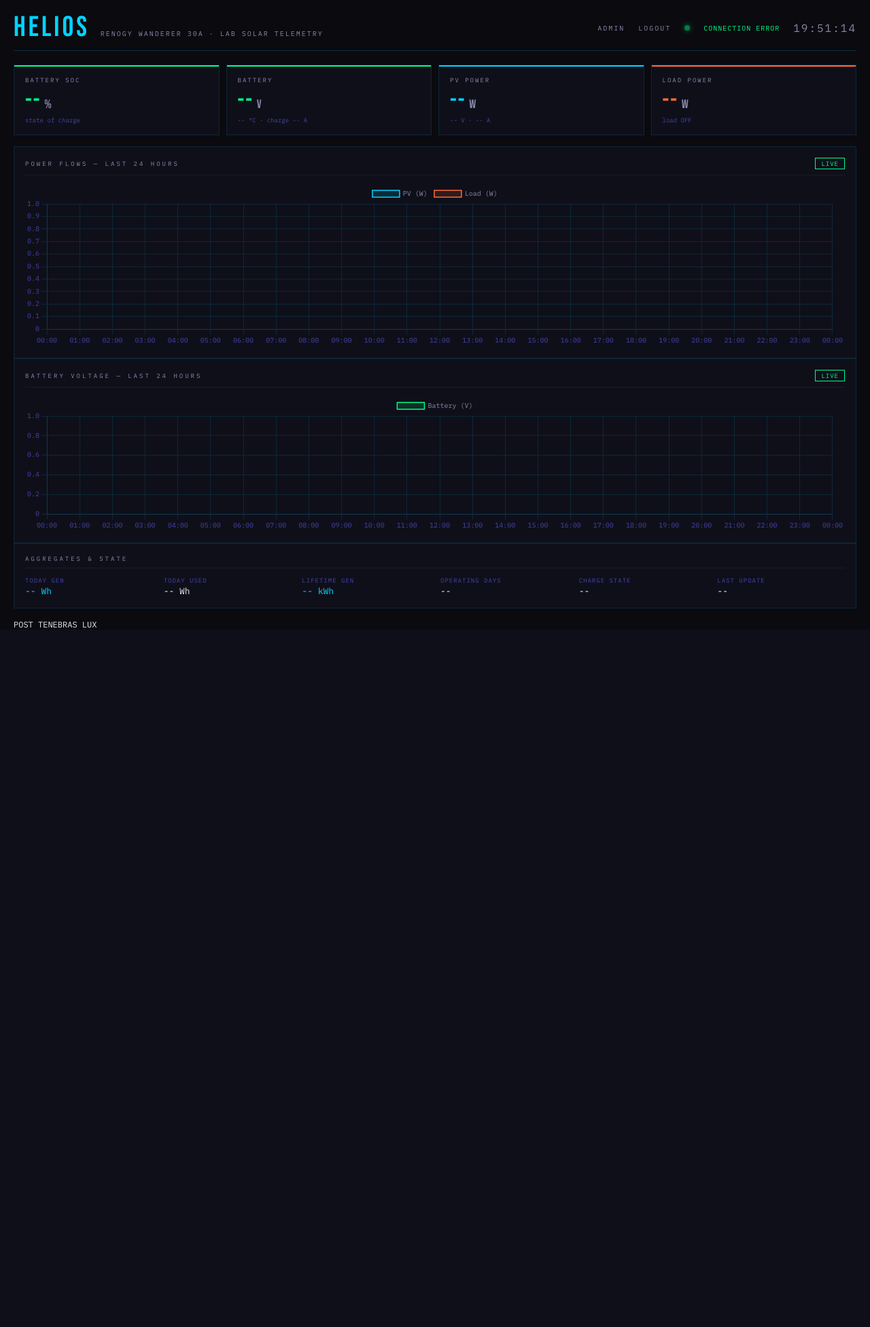
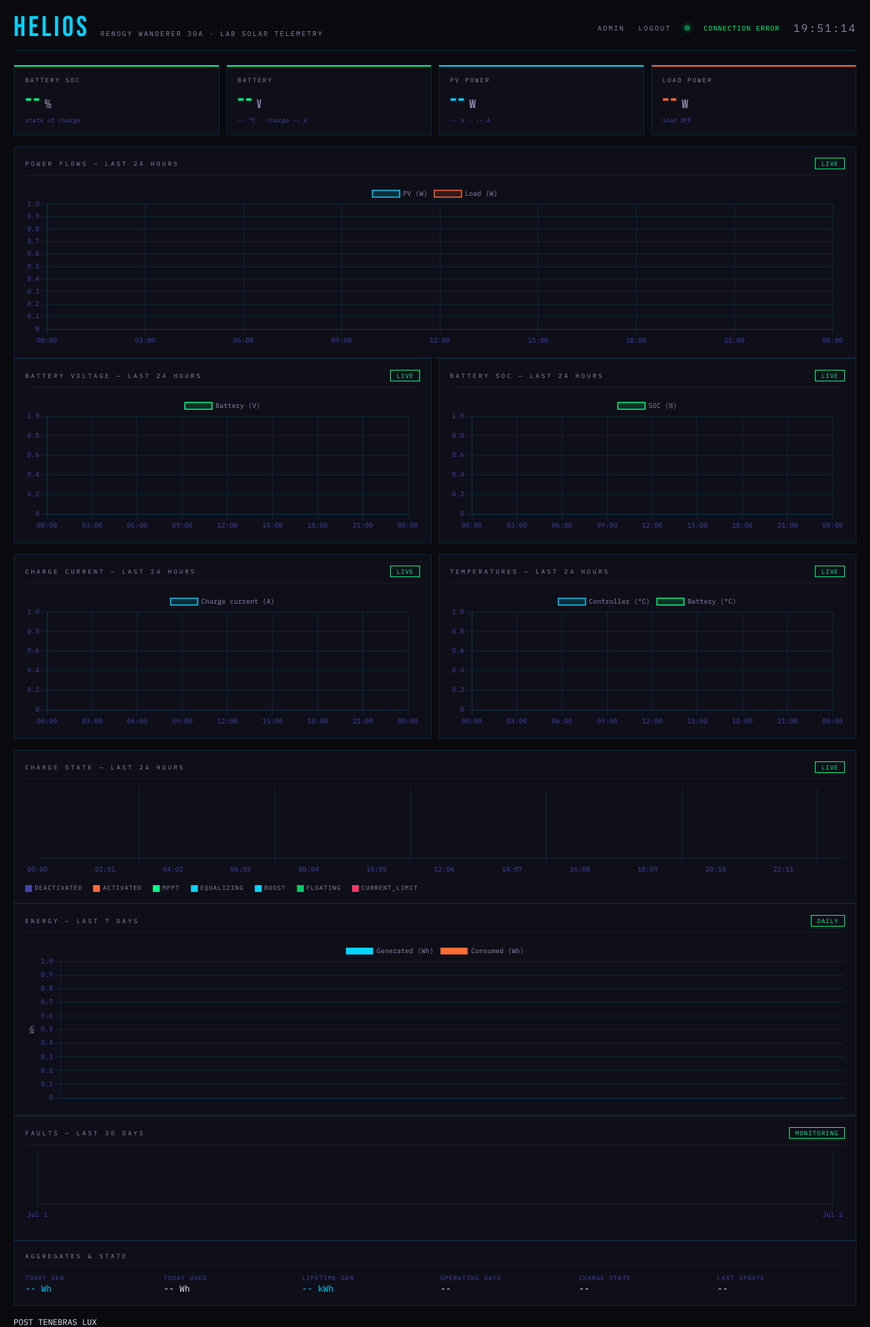
Before and after one commit to SuperAngryMonkey/helios, a Flask app: template web/templates/index.html in a window 1280 px wide. Shown: the whole page at 68% size. Before the commit the page ends 924 px from the top, so only its background shows below. Run offline with Flask 3, Linux system fonts and the light colour scheme; the template is opened without the code that fills it, so the values that code supplies are empty; parts of the project's set-up code (start-up, migrations or seed data) failed here and were passed over; some libraries are stand-ins or nearby versions.

Commit message:
v0.3.0 — six new dashboard charts
- Battery SOC 24h (line)
- Charge current 24h (line)
- Temperatures 24h (controller + battery, 2 lines)
- Charge state 24h (color-coded 5-min buckets)
- 7-day energy (grouped bar, gen vs used)
- Faults 30d (sparse scatter + latest-5 text list)

/api/timeseries extended with charge_i, battery_temp_c,
controller_temp_c, and charge_state. Uses mode() WITHIN GROUP
for charge state aggregation across 5-min buckets.

charts.js refactored to share baseTimeOpts() and line() helpers.
TIME_FORMATS constant covers every time unit Chart.js may auto-select
so axes stay in HH:mm regardless of data density.

ADR-0005 captures chart selection, aggregation rationale, and
the color palette for charge states.

```diff
--- a/web/app.py
+++ b/web/app.py
@@ -142,10 +142,14 @@ def api_timeseries():
         cur.execute("""
             SELECT
                 to_timestamp(floor(extract(epoch FROM ts) / %s) * %s) AS bucket,
-                avg(pv_w)::int AS pv_w,
+                avg(pv_w)::int   AS pv_w,
                 avg(load_w)::int AS load_w,
                 avg(battery_v)::numeric(4,2) AS battery_v,
-                avg(battery_soc)::int AS battery_soc
+                avg(battery_soc)::int        AS battery_soc,
+                avg(charge_i)::numeric(5,2)  AS charge_i,
+                avg(battery_temp_c)::int     AS battery_temp_c,
+                avg(controller_temp_c)::int  AS controller_temp_c,
+                mode() WITHIN GROUP (ORDER BY charge_state) AS charge_state
             FROM telemetry
             WHERE ts > now() - (%s || ' hours')::interval
             GROUP BY bucket
@@ -155,6 +159,7 @@ def api_timeseries():
         for r in rows:
             r["bucket"] = r["bucket"].isoformat()
             r["battery_v"] = _float(r["battery_v"])
+            r["charge_i"]  = _float(r["charge_i"])
         return jsonify(rows)
 
 
--- a/web/static/js/charts.js
+++ b/web/static/js/charts.js
@@ -1,26 +1,63 @@
+// ---------------------------------------------------------------------------
+// helios/charts.js — Monkey-themed Chart.js dashboard, 30 s refresh.
+// ---------------------------------------------------------------------------
+
 const C = {
-  acc:    '#00d4ff',
-  acc2:   '#ff6b35',
-  acc3:   '#00ff88',
-  danger: '#ff3366',
+  acc:    '#00d4ff',   // cyan
+  acc2:   '#ff6b35',   // orange
+  acc3:   '#00ff88',   // green
+  acc3b:  '#00cc66',   // muted green (float state)
+  danger: '#ff3366',   // red
   txt:    '#e8e8f0',
   txt2:   '#8888aa',
   txt3:   '#4444aa',
   border: 'rgba(0, 212, 255, 0.12)',
 };
+
+// Charge state → { color, label } for the state timeline
+const STATE_STYLE = {
+  0: { color: C.txt3,   label: 'deactivated'   },
+  1: { color: C.acc2,   label: 'activated'     },
+  2: { color: C.acc3,   label: 'mppt'          },
+  3: { color: C.acc,    label: 'equalizing'    },
+  4: { color: C.acc,    label: 'boost'         },
+  5: { color: C.acc3b,  label: 'floating'      },
+  6: { color: C.danger, label: 'current_limit' },
+};
+
 Chart.defaults.color = C.txt2;
 Chart.defaults.borderColor = C.border;
 Chart.defaults.font.family = "'IBM Plex Mono', monospace";
 Chart.defaults.font.size = 10;
 
-let powerChart, batteryChart;
+// Time-axis label formats. Chart.js auto-selects a unit (second, minute,
+// hour, day, ...) based on data density; if we don't define the format
+// for the chosen unit, it falls back to a locale-default like "3:35:00 p.m."
+// which breaks the monospaced look. Cover every unit Chart.js might pick.
+const TIME_FORMATS = {
+  millisecond: 'HH:mm:ss',
+  second:      'HH:mm:ss',
+  minute:      'HH:mm',
+  hour:        'HH:mm',
+  day:         'MMM d',
+  week:        'MMM d',
+  month:       'MMM',
+  quarter:     'QQQ',
+  year:        'yyyy',
+};
 
-function initCharts() {
-  const base = {
+let powerChart, batteryChart, socChart, chargeIChart, tempChart, stateChart, energyChart, faultChart;
+
+// ---------------------------------------------------------------------------
+// Chart initialization
+// ---------------------------------------------------------------------------
+
+function baseTimeOpts() {
+  return {
     responsive: true, maintainAspectRatio: false,
     interaction: { mode: 'index', intersect: false },
     scales: {
-      x: { type: 'time', time: { displayFormats: { hour: 'HH:mm', minute: 'HH:mm' } }, grid: { color: C.border }, ticks: { color: C.txt3 } },
+      x: { type: 'time', time: { displayFormats: TIME_FORMATS }, grid: { color: C.border }, ticks: { color: C.txt3, maxRotation: 0, autoSkip: true, maxTicksLimit: 12 } },
       y: { grid: { color: C.border }, ticks: { color: C.txt3 }, beginAtZero: true },
     },
     plugins: {
@@ -28,74 +65,243 @@ function initCharts() {
       tooltip: { backgroundColor: '#0f0f1a', borderColor: C.border, borderWidth: 1, titleColor: C.txt, bodyColor: C.txt },
     },
   };
+}
+
+function line(id, color, label) {
+  return new Chart(document.getElementById(id), {
+    type: 'line',
+    data: { datasets: [{ label, data: [], borderColor: color, backgroundColor: color + '22', fill: true, tension: 0.2, pointRadius: 0, borderWidth: 1.5 }] },
+    options: baseTimeOpts(),
+  });
+}
+
+function initCharts() {
+  // Power flows — 2 series, cyan + orange
   powerChart = new Chart(document.getElementById('chart-power'), {
     type: 'line',
     data: { datasets: [
       { label: 'PV (W)',   data: [], borderColor: C.acc,  backgroundColor: C.acc + '22',  fill: true, tension: 0.2, pointRadius: 0, borderWidth: 1.5 },
       { label: 'Load (W)', data: [], borderColor: C.acc2, backgroundColor: C.acc2 + '22', fill: true, tension: 0.2, pointRadius: 0, borderWidth: 1.5 },
     ]},
-    options: base,
+    options: baseTimeOpts(),
   });
+
   batteryChart = new Chart(document.getElementById('chart-battery'), {
     type: 'line',
+    data: { datasets: [{ label: 'Battery (V)', data: [], borderColor: C.acc3, backgroundColor: C.acc3 + '22', fill: true, tension: 0.2, pointRadius: 0, borderWidth: 1.5 }] },
+    options: { ...baseTimeOpts(), scales: { ...baseTimeOpts().scales, y: { ...baseTimeOpts().scales.y, beginAtZero: false } } },
+  });
+
+  socChart      = line('chart-soc',       C.acc3, 'SOC (%)');
+  socChart.options.scales.y.max = 100;
+
+  chargeIChart  = line('chart-charge-i',  C.acc,  'Charge current (A)');
+
+  // Temps — 2 series
+  tempChart = new Chart(document.getElementById('chart-temp'), {
+    type: 'line',
     data: { datasets: [
-      { label: 'Battery (V)', data: [], borderColor: C.acc3, backgroundColor: C.acc3 + '22', fill: true, tension: 0.2, pointRadius: 0, borderWidth: 1.5 },
+      { label: 'Controller (°C)', data: [], borderColor: C.acc,  backgroundColor: C.acc  + '22', fill: true, tension: 0.2, pointRadius: 0, borderWidth: 1.5 },
+      { label: 'Battery (°C)',    data: [], borderColor: C.acc3, backgroundColor: C.acc3 + '22', fill: true, tension: 0.2, pointRadius: 0, borderWidth: 1.5 },
     ]},
-    options: { ...base, scales: { ...base.scales, y: { ...base.scales.y, beginAtZero: false } } },
+    options: { ...baseTimeOpts(), scales: { ...baseTimeOpts().scales, y: { ...baseTimeOpts().scales.y, beginAtZero: false } } },
+  });
+
+  // Charge state — bar per bucket, colored by state, constant height
+  stateChart = new Chart(document.getElementById('chart-state'), {
+    type: 'bar',
+    data: { datasets: [{ label: 'state', data: [], backgroundColor: [], borderWidth: 0, barPercentage: 1.02, categoryPercentage: 1.0 }] },
+    options: {
+      responsive: true, maintainAspectRatio: false,
+      scales: {
+        x: { type: 'time', time: { displayFormats: TIME_FORMATS }, grid: { color: C.border }, ticks: { color: C.txt3, maxRotation: 0, autoSkip: true, maxTicksLimit: 12 } },
+        y: { display: false, min: 0, max: 1 },
+      },
+      plugins: {
+        legend: { display: false },
+        tooltip: {
+          backgroundColor: '#0f0f1a', borderColor: C.border, borderWidth: 1, titleColor: C.txt, bodyColor: C.txt,
+          callbacks: {
+            label: (ctx) => {
+              const state = ctx.dataset._states?.[ctx.dataIndex];
+              return STATE_STYLE[state]?.label?.toUpperCase() || 'unknown';
+            },
+          },
+        },
+      },
+    },
+  });
+
+  // 7-day energy — grouped bar, gen + used
+  energyChart = new Chart(document.getElementById('chart-energy'), {
+    type: 'bar',
+    data: { labels: [], datasets: [
+      { label: 'Generated (Wh)', data: [], backgroundColor: C.acc,  borderWidth: 0 },
+      { label: 'Consumed (Wh)',  data: [], backgroundColor: C.acc2, borderWidth: 0 },
+    ]},
+    options: {
+      responsive: true, maintainAspectRatio: false,
+      scales: {
+        x: { grid: { color: C.border }, ticks: { color: C.txt3 } },
+        y: { grid: { color: C.border }, ticks: { color: C.txt3 }, beginAtZero: true, title: { display: true, text: 'Wh', color: C.txt2 } },
+      },
+      plugins: {
+        legend: { labels: { color: C.txt2, font: { size: 10 } } },
+        tooltip: { backgroundColor: '#0f0f1a', borderColor: C.border, borderWidth: 1, titleColor: C.txt, bodyColor: C.txt },
+      },
+    },
+  });
+
+  // Fault timeline — sparse scatter over 30 days
+  faultChart = new Chart(document.getElementById('chart-faults'), {
+    type: 'scatter',
+    data: { datasets: [{ label: 'Faults', data: [], backgroundColor: C.danger, borderColor: C.danger, pointRadius: 5, pointHoverRadius: 7 }] },
+    options: {
+      responsive: true, maintainAspectRatio: false,
+      scales: {
+        x: { type: 'time', time: { unit: 'day', displayFormats: TIME_FORMATS }, grid: { color: C.border }, ticks: { color: C.txt3, maxRotation: 0 } },
+        y: { display: false, min: 0, max: 1 },
+      },
+      plugins: {
+        legend: { display: false },
+        tooltip: {
+          backgroundColor: '#0f0f1a', borderColor: C.border, borderWidth: 1, titleColor: C.txt, bodyColor: C.txt,
+          callbacks: {
+            label: (ctx) => ctx.raw.description || 'fault',
+          },
+        },
+      },
+    },
   });
 }
 
+// ---------------------------------------------------------------------------
+// Small helpers
+// ---------------------------------------------------------------------------
+
 function tickClock() {
-  const d = new Date();
-  document.getElementById('clock').textContent = d.toLocaleTimeString('en-US', { hour12: false });
+  document.getElementById('clock').textContent = new Date().toLocaleTimeString('en-US', { hour12: false });
 }
 
 function setStatus(ok, txt) {
   const dot = document.getElementById('status-dot');
-  const t = document.getElementById('status-txt');
+  const t   = document.getElementById('status-txt');
   if (ok) { dot.classList.remove('err'); t.classList.remove('err'); t.textContent = txt || 'NOMINAL'; }
   else    { dot.classList.add('err');    t.classList.add('err');    t.textContent = txt || 'ERROR'; }
 }
 
+// ---------------------------------------------------------------------------
+// Data fetch + populate
+// ---------------------------------------------------------------------------
+
 async function refresh() {
   try {
-    const [rt, ts, daily, lt] = await Promise.all([
+    const [rt, ts, daily, lt, ev] = await Promise.all([
       fetch('/api/realtime').then(r => r.json()),
       fetch('/api/timeseries?hours=24').then(r => r.json()),
-      fetch('/api/daily?days=1').then(r => r.json()),
+      fetch('/api/daily?days=7').then(r => r.json()),
       fetch('/api/lifetime').then(r => r.json()),
+      fetch('/api/events?limit=100').then(r => r.json()),
     ]);
 
+    // --- Realtime tiles ---
     if (rt) {
-      document.getElementById('soc').textContent       = rt.battery_soc ?? '--';
-      document.getElementById('batt-v').textContent    = rt.battery_v?.toFixed(1) ?? '--';
-      document.getElementById('batt-temp').textContent = rt.battery_temp_c ?? '--';
-      document.getElementById('charge-i').textContent  = rt.charge_i?.toFixed(2) ?? '--';
-      document.getElementById('pv-w').textContent      = rt.pv_w ?? '--';
-      document.getElementById('pv-v').textContent      = rt.pv_v?.toFixed(1) ?? '--';
-      document.getElementById('pv-i').textContent      = rt.pv_i?.toFixed(2) ?? '--';
-      document.getElementById('load-w').textContent    = rt.load_w ?? '--';
-      document.getElementById('load-state').textContent = 'load ' + (rt.load_on ? 'ON' : 'OFF');
-      document.getElementById('charge-state').textContent = (rt.charge_state_label ?? '--').toUpperCase();
-      document.getElementById('last-update').textContent = new Date(rt.ts).toLocaleTimeString('en-US', { hour12: false });
+      document.getElementById('soc').textContent           = rt.battery_soc ?? '--';
+      document.getElementById('batt-v').textContent        = rt.battery_v?.toFixed(1) ?? '--';
+      document.getElementById('batt-temp').textContent     = rt.battery_temp_c ?? '--';
+      document.getElementById('charge-i').textContent      = rt.charge_i?.toFixed(2) ?? '--';
+      document.getElementById('pv-w').textContent          = rt.pv_w ?? '--';
+      document.getElementById('pv-v').textContent          = rt.pv_v?.toFixed(1) ?? '--';
+      document.getElementById('pv-i').textContent          = rt.pv_i?.toFixed(2) ?? '--';
+      document.getElementById('load-w').textContent        = rt.load_w ?? '--';
+      document.getElementById('load-state').textContent    = 'load ' + (rt.load_on ? 'ON' : 'OFF');
+      document.getElementById('charge-state').textContent  = (rt.charge_state_label ?? '--').toUpperCase();
+      document.getElementById('last-update').textContent   = new Date(rt.ts).toLocaleTimeString('en-US', { hour12: false });
       setStatus(true);
     }
+
+    // --- Timeseries — 8 datasets across 6 charts ---
     if (ts && ts.length) {
+      const pts = ts.map(r => r.bucket);
+
       powerChart.data.datasets[0].data   = ts.map(r => ({ x: r.bucket, y: r.pv_w }));
       powerChart.data.datasets[1].data   = ts.map(r => ({ x: r.bucket, y: r.load_w }));
       powerChart.update('none');
+
       batteryChart.data.datasets[0].data = ts.map(r => ({ x: r.bucket, y: r.battery_v }));
       batteryChart.update('none');
+
+      socChart.data.datasets[0].data     = ts.map(r => ({ x: r.bucket, y: r.battery_soc }));
+      socChart.update('none');
+
+      chargeIChart.data.datasets[0].data = ts.map(r => ({ x: r.bucket, y: r.charge_i }));
+      chargeIChart.update('none');
+
+      tempChart.data.datasets[0].data    = ts.map(r => ({ x: r.bucket, y: r.controller_temp_c }));
+      tempChart.data.datasets[1].data    = ts.map(r => ({ x: r.bucket, y: r.battery_temp_c }));
+      tempChart.update('none');
+
+      // Charge state — constant-height bar per bucket, colored per state
+      stateChart.data.datasets[0].data   = ts.map(r => ({ x: r.bucket, y: 1 }));
+      stateChart.data.datasets[0].backgroundColor = ts.map(r => STATE_STYLE[r.charge_state]?.color || C.txt3);
+      stateChart.data.datasets[0]._states = ts.map(r => r.charge_state);
+      stateChart.update('none');
     }
+
+    // --- 7-day energy bar ---
     if (daily && daily.length) {
-      const today = daily.find(d => d.date === new Date().toISOString().slice(0,10)) || daily[0];
+      const ordered = [...daily].reverse();  // API returns DESC; chart wants ASC
+      const labels = ordered.map(d => {
+        const dt = new Date(d.date);
+        return dt.toLocaleDateString('en-US', { month: 'short', day: 'numeric' });
+      });
+      energyChart.data.labels = labels;
+      energyChart.data.datasets[0].data = ordered.map(d => d.generated_wh ?? 0);
+      energyChart.data.datasets[1].data = ordered.map(d => d.consumed_wh  ?? 0);
+      energyChart.update('none');
+
+      // Today's numbers in the aggregate strip
+      const today = daily.find(d => d.date === new Date().toISOString().slice(0, 10)) || daily[0];
       document.getElementById('today-gen').textContent  = today.generated_wh ?? '--';
-      document.getElementById('today-used').textContent = today.consumed_wh ?? '--';
+      document.getElementById('today-used').textContent = today.consumed_wh  ?? '--';
     }
+
+    // --- Lifetime counters ---
     if (lt) {
       document.getElementById('lifetime-gen').textContent = (lt.cumulative_gen_wh / 1000).toFixed(2);
       document.getElementById('ops-days').textContent     = lt.operating_days ?? '--';
     }
+
+    // --- Fault timeline + list ---
+    if (ev) {
+      // Filter to actual faults (non-zero fault_word); skip the "cleared" rows
+      const cutoffMs = Date.now() - 30 * 24 * 3600 * 1000;
+      const faults = ev.filter(e => e.fault_word && e.fault_word !== 0 && new Date(e.ts).getTime() >= cutoffMs);
+
+      faultChart.data.datasets[0].data = faults.map(e => ({
+        x: e.ts, y: 0.5, description: e.description || `fault 0x${(e.fault_word).toString(16).padStart(8, '0')}`,
+      }));
+      faultChart.update('none');
+
+      const badge = document.getElementById('fault-badge');
+      const list  = document.getElementById('fault-list');
+      if (faults.length === 0) {
+        badge.textContent = 'CLEAR';
+        badge.className = 'panel-badge live';
+        list.innerHTML = '<span style="color: var(--txt3);">No faults recorded in the last 30 days.</span>';
+      } else {
+        badge.textContent = `${faults.length} EVENT${faults.length > 1 ? 'S' : ''}`;
+        badge.className = 'panel-badge warn';
+        // Latest 5 faults in the list
+        const rows = faults.slice(0, 5).map(e => {
+          const dt = new Date(e.ts).toLocaleString('en-US', { hour12: false });
+          const desc = e.description || `0x${(e.fault_word).toString(16).padStart(8, '0')}`;
+          return `<div><span style="color: var(--danger);">${dt}</span> · ${desc}</div>`;
+        });
+        list.innerHTML = rows.join('');
+      }
+    }
+
   } catch (e) {
     console.error('refresh failed', e);
     setStatus(false, 'CONNECTION ERROR');
--- a/web/templates/index.html
+++ b/web/templates/index.html
@@ -46,12 +46,72 @@
   <div style="height: 240px; position: relative;"><canvas id="chart-power"></canvas></div>
 </div>
 
+<div class="grid2">
+  <div class="panel">
+    <div class="panel-hdr">
+      <div class="panel-title">Battery Voltage — Last 24 Hours</div>
+      <div class="panel-badge live">LIVE</div>
+    </div>
+    <div style="height: 200px; position: relative;"><canvas id="chart-battery"></canvas></div>
+  </div>
+  <div class="panel">
+    <div class="panel-hdr">
+      <div class="panel-title">Battery SOC — Last 24 Hours</div>
+      <div class="panel-badge live">LIVE</div>
+    </div>
+    <div style="height: 200px; position: relative;"><canvas id="chart-soc"></canvas></div>
+  </div>
+</div>
+
+<div class="grid2">
+  <div class="panel">
+    <div class="panel-hdr">
+      <div class="panel-title">Charge Current — Last 24 Hours</div>
+      <div class="panel-badge live">LIVE</div>
+    </div>
+    <div style="height: 200px; position: relative;"><canvas id="chart-charge-i"></canvas></div>
+  </div>
+  <div class="panel">
+    <div class="panel-hdr">
+      <div class="panel-title">Temperatures — Last 24 Hours</div>
+      <div class="panel-badge live">LIVE</div>
+    </div>
+    <div style="height: 200px; position: relative;"><canvas id="chart-temp"></canvas></div>
+  </div>
+</div>
+
 <div class="panel">
   <div class="panel-hdr">
-    <div class="panel-title">Battery Voltage — Last 24 Hours</div>
+    <div class="panel-title">Charge State — Last 24 Hours</div>
     <div class="panel-badge live">LIVE</div>
   </div>
-  <div style="height: 200px; position: relative;"><canvas id="chart-battery"></canvas></div>
+  <div style="height: 130px; position: relative;"><canvas id="chart-state"></canvas></div>
+  <div style="display: flex; gap: 16px; margin-top: 12px; flex-wrap: wrap; font-size: 9px; color: var(--txt2); letter-spacing: 1px; text-transform: uppercase;">
+    <span><span style="display:inline-block; width:10px; height:10px; background:var(--txt3); vertical-align:middle; margin-right:4px;"></span>deactivated</span>
+    <span><span style="display:inline-block; width:10px; height:10px; background:var(--acc2); vertical-align:middle; margin-right:4px;"></span>activated</span>
+    <span><span style="display:inline-block; width:10px; height:10px; background:var(--acc3); vertical-align:middle; margin-right:4px;"></span>mppt</span>
+    <span><span style="display:inline-block; width:10px; height:10px; background:var(--acc); vertical-align:middle; margin-right:4px;"></span>equalizing</span>
+    <span><span style="display:inline-block; width:10px; height:10px; background:var(--acc); vertical-align:middle; margin-right:4px;"></span>boost</span>
+    <span><span style="display:inline-block; width:10px; height:10px; background:#00cc66; vertical-align:middle; margin-right:4px;"></span>floating</span>
+    <span><span style="display:inline-block; width:10px; height:10px; background:var(--danger); vertical-align:middle; margin-right:4px;"></span>current_limit</span>
+  </div>
+</div>
+
+<div class="panel">
+  <div class="panel-hdr">
+    <div class="panel-title">Energy — Last 7 Days</div>
+    <div class="panel-badge live">DAILY</div>
+  </div>
+  <div style="height: 240px; position: relative;"><canvas id="chart-energy"></canvas></div>
+</div>
+
+<div class="panel">
+  <div class="panel-hdr">
+    <div class="panel-title">Faults — Last 30 Days</div>
+    <div class="panel-badge live" id="fault-badge">MONITORING</div>
+  </div>
+  <div style="height: 100px; position: relative;"><canvas id="chart-faults"></canvas></div>
+  <div id="fault-list" style="margin-top: 12px; font-size: 11px; color: var(--txt2); line-height: 1.6;"></div>
 </div>
 
 <div class="fg">
```
Also changed, not shown: HANDOFF.md (+10 -1 lines), docs/decisions/0005-dashboard-charts.md (added, +99 -0 lines), CHANGELOG.md.
